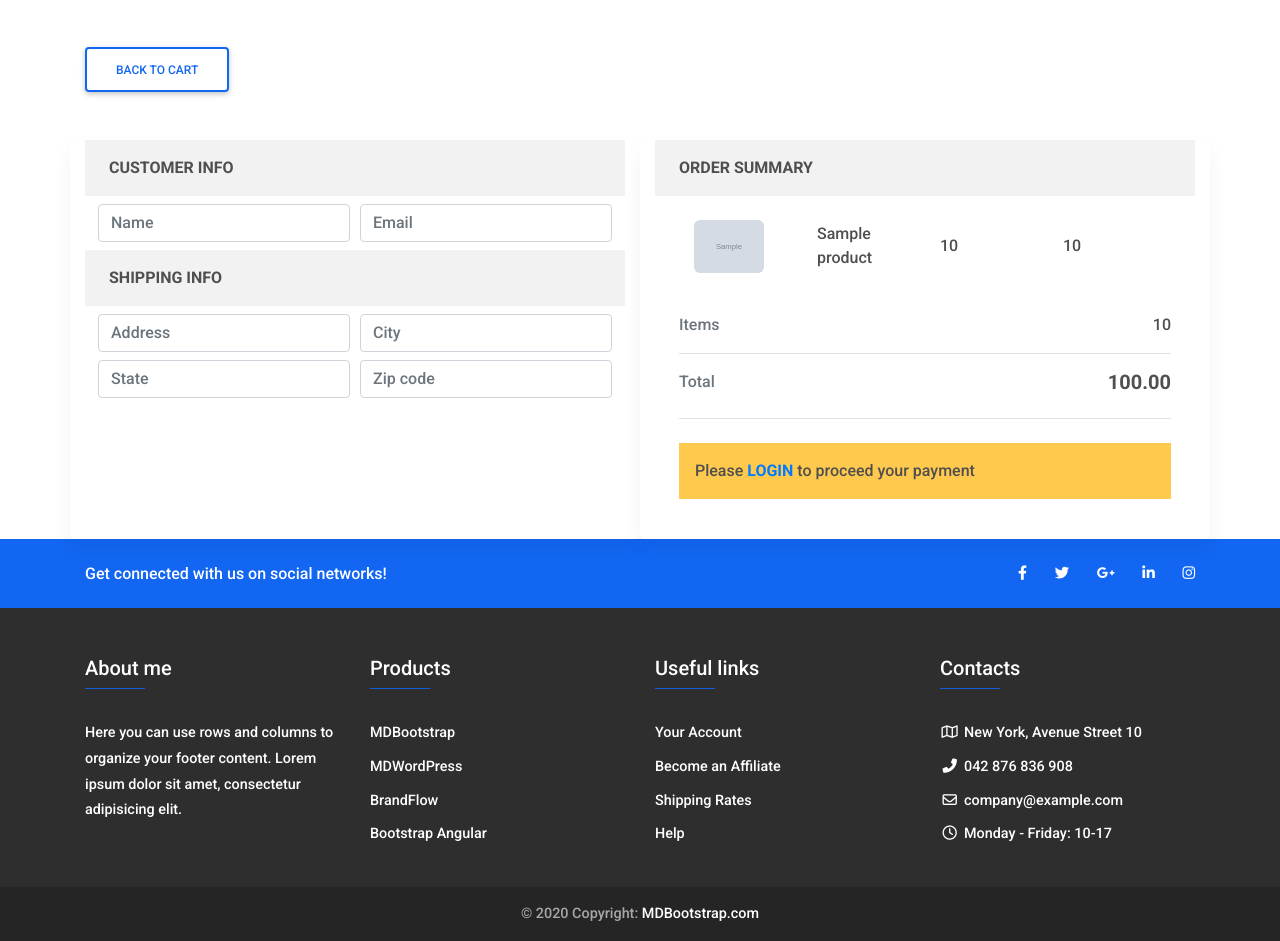
After one commit to onggiabayluon/DjangoSaleApp, a Django app: template saleapp/shopping/templates/shopping/checkout.html in a window 1280 px wide. The commit adds this page. Shown: the part 401-1342 px from the top of the page. Run offline with Django 4.2, Linux system fonts and the light colour scheme; tables that the repository leaves empty hold one stand-in row (values such as "Sample post"); the template is opened without the code that fills it: values that come from a table or form of the project are taken from there, most other values are stand-ins (such as "Sample title", 1, 10 or a date in 2020); grey boxes marked "Sample" are stand-in pictures; some libraries are stand-ins or nearby versions.

Commit message:
Fix(UI): Update checkout view

```diff
--- /dev/null
+++ b/saleapp/shopping/templates/shopping/checkout.html
@@ -0,0 +1,111 @@
+{% extends 'base_layout.html'%}
+
+{% block head %}
+<title>{{ title }}</title>
+{% endblock head %}
+
+
+{% block jumbotron %}
+<div class="jumbotron jumbotron-image color-grey-light"
+    style="background-image: url('https://mdbootstrap.com/img/Photos/Others/clothes(3)-crop.jpg'); height: 400px;">
+    <div class="mask rgba-black-strong d-flex align-items-center h-100">
+        <div class="container text-center white-text py-5">
+            <h1 class="mb-0">Checkout</h1>
+        </div>
+    </div>
+</div>
+{% endblock jumbotron %}
+
+
+{% block body %}
+    <section class="cart container mt-5" id="cart">
+
+            <div class="row col-lg-12 pb-5">
+                <a href="{% url 'shopping:cart' %}"><button type="button" class="btn btn-outline-primary">Back to Cart</button></a>
+            </div>
+
+            <div class="row">
+                <div class="card col-lg-6">
+                    <div class="bg-light rounded-pill px-4 py-3 text-uppercase font-weight-bold">Customer Info</div>
+                    <form>
+                        <div class="form-row m-2">
+                            <div class="col">
+                            <input type="text" class="form-control" placeholder="Name">
+                            </div>
+                            <div class="col">
+                            <input type="text" class="form-control" placeholder="Email">
+                            </div>
+                        </div>
+                        <div class="bg-light rounded-pill px-4 py-3 text-uppercase font-weight-bold">Shipping Info</div>
+                        <div class="form-row m-2">
+                            <div class="col">
+                            <input type="text" class="form-control" placeholder="Address">
+                            </div>
+                            <div class="col">
+                            <input type="text" class="form-control" placeholder="City">
+                            </div>
+                        </div>
+                        <div class="form-row m-2">
+                            <div class="col">
+                            <input type="text" class="form-control" placeholder="State">
+                            </div>
+                            <div class="col">
+                            <input type="text" class="form-control" placeholder="Zip code">
+                            </div>
+                        </div>
+                    </form>
+                </div>
+
+                <div class="card col-lg-6">
+                    <div class="bg-light rounded-pill px-4 py-3 text-uppercase font-weight-bold">Order summary </div>
+                    <div class="p-4">
+                        <div class="container">
+                            {% for item in items %}
+                            <div class="row pb-4  align-items-center">
+                                <div class="col-sm">
+                                    <img src="{{ item.product.thumbnail.url }}" alt="{{ item.product.name }}" width="70" height="81"
+                                                class="img-fluid rounded shadow-sm">
+                                </div>
+                                <div class="col-sm">
+                                {{ item.product.name }}
+                                </div>
+                                <div class="col-sm">
+                                {{ item.product.price }}
+                                </div>
+                                <div class="col-sm">
+                                {{ item.quantity }}
+                                </div>
+                            </div>
+                            {% endfor %}
+                        </div>
+                        <ul class="list-unstyled mb-4">
+                            <li class="d-flex justify-content-between py-3 border-bottom"><strong
+                                    class="text-muted">Items</strong>
+                                    <strong id="cart__counter-2">{{ order.get_cart_count }}</strong>
+                            </li>
+                            <li class="d-flex justify-content-between py-3 border-bottom"><strong
+                                    class="text-muted">Total</strong>
+                                <h5 class="cart__amount font-weight-bold">{{ order.get_cart_total }}</h5>
+                            </li>
+                        </ul>
+
+                        {% if user.is_authenticated %}
+                            <a href="#" onclick="pay()" class="btn btn-dark rounded-pill py-2 btn-block p-3">
+                                Continue
+                            </a>
+                        {% else %}
+                            <p class="bg-warning rounded-pill p-3">Please
+                                <a class="text-uppercase font-weight-bold" href="
+                                {% comment %} {{ url_for('user_login', next='cart') }} {% endcomment %}
+                                ">
+                                    Login
+                                </a> to proceed your payment </p>
+                        {% endif %}
+
+                    </div>
+                </div>
+            </div> <!-- End Checkout table -->
+
+    </section>
+
+{% endblock body %}
```
Also changed, not shown: saleapp/shopping/templates/shopping/cart.html (+3 -22 lines), saleapp/shopping/views.py (+10 -2 lines).
